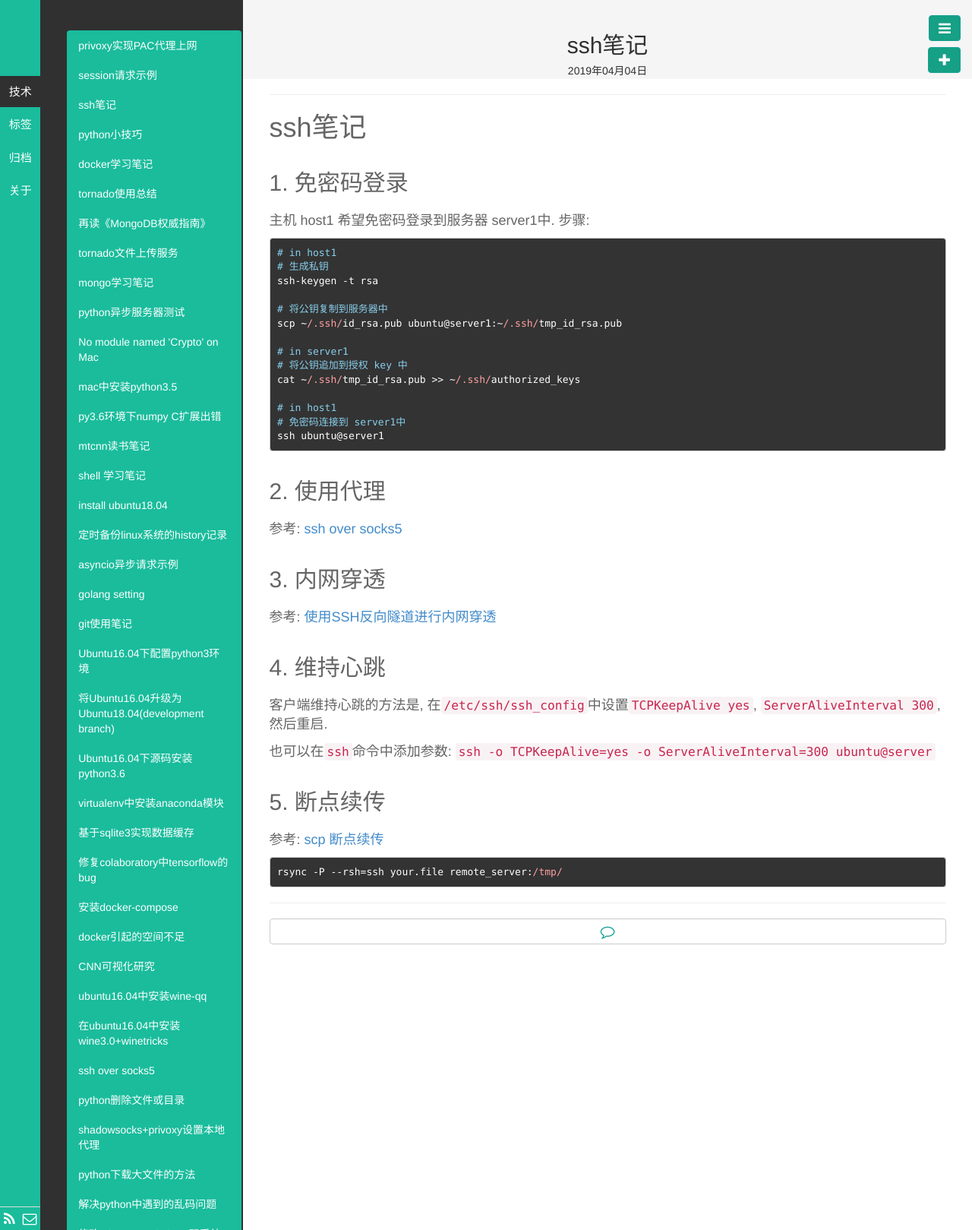
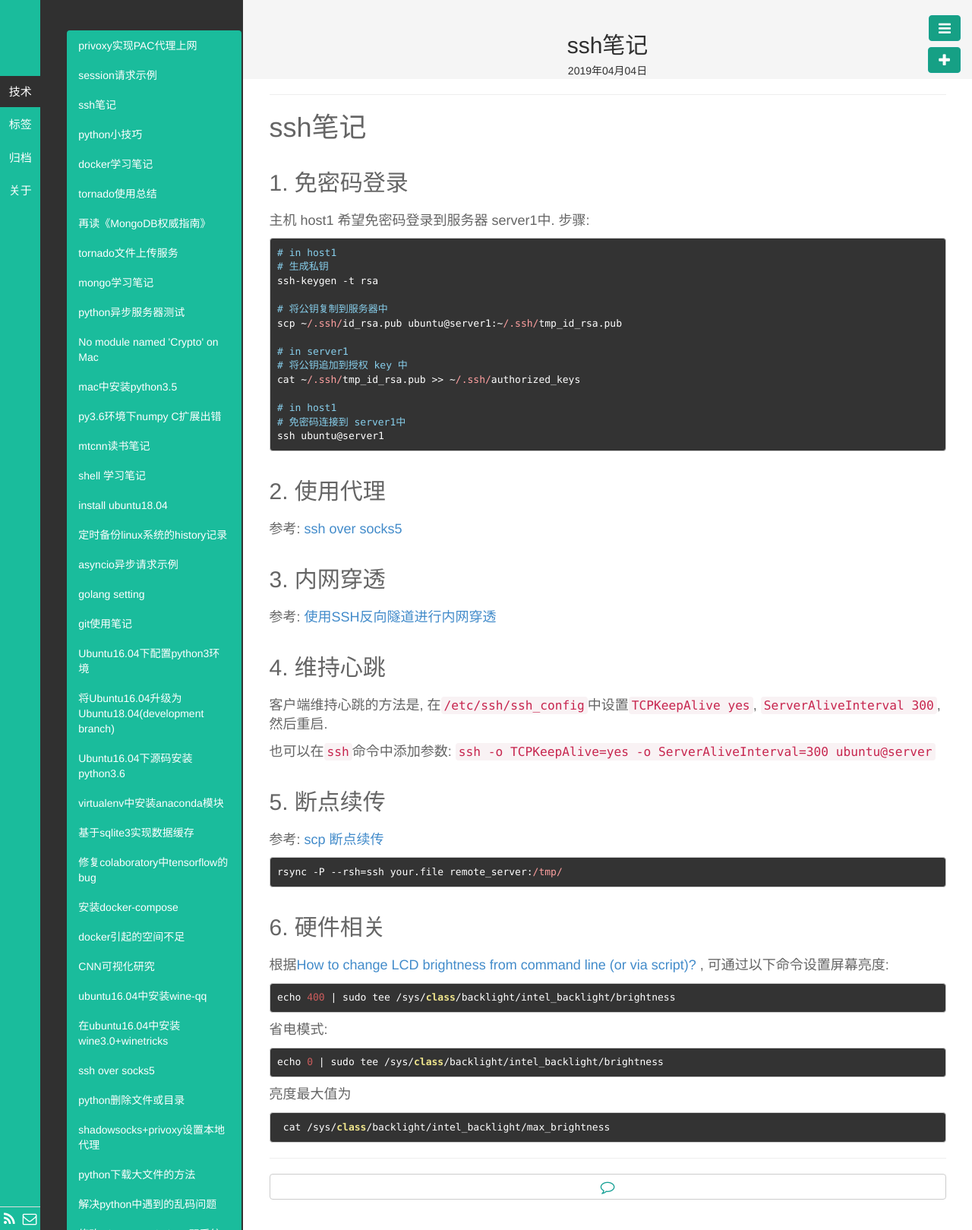
Before and after one commit to fengrk/frkhit.github.io, a Jekyll site: the page built from _posts/blog/2019-04-04-ssh_note.md, in a window 1280 px wide. Shown: the whole page at 76% size. Built offline with Jekyll 4.4.1, drawn with Linux system fonts in a browser that asks for light colours; Markdown is read by kramdown in place of the engine named in the settings.

Commit message:
Update 2019-04-04-ssh_note.md

````diff
--- a/_posts/blog/2019-04-04-ssh_note.md
+++ b/_posts/blog/2019-04-04-ssh_note.md
@@ -49,3 +49,22 @@ ssh ubuntu@server1
 rsync -P --rsh=ssh your.file remote_server:/tmp/
 
 ```
+
+## 6. 硬件相关
+
+ 根据[How to change LCD brightness from command line (or via script)?
+](https://askubuntu.com/questions/149054/how-to-change-lcd-brightness-from-command-line-or-via-script/469040#469040), 可通过以下命令设置屏幕亮度:
+
+```
+echo 400 | sudo tee /sys/class/backlight/intel_backlight/brightness
+```
+
+省电模式:
+```
+echo 0 | sudo tee /sys/class/backlight/intel_backlight/brightness
+```
+
+亮度最大值为
+```
+ cat /sys/class/backlight/intel_backlight/max_brightness
+```
````
